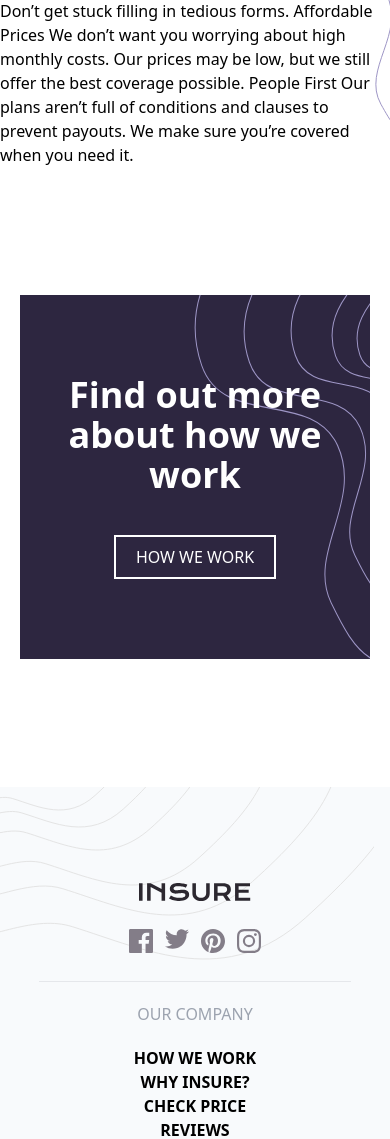
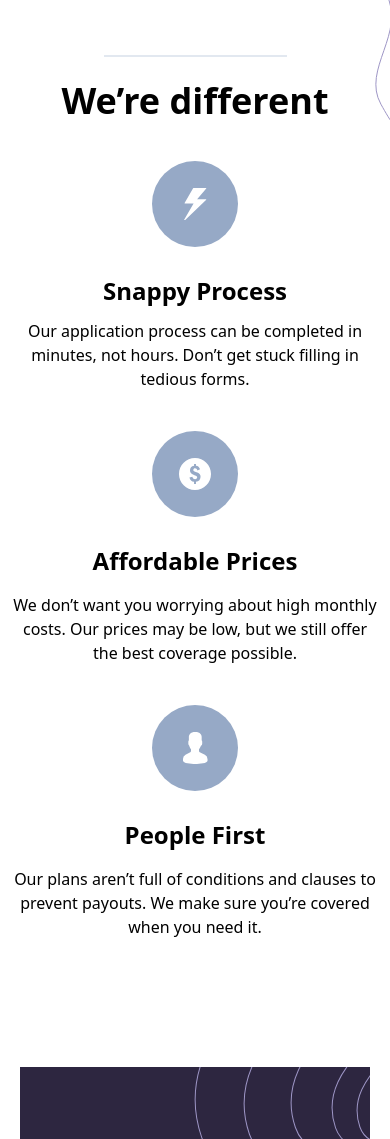
Before and after one commit to Frogerall/insure-landing-page, a website: page src/index.html in a window 390 px wide. Shown: the part 1086-2225 px from the top of the page. Drawn offline with Linux system fonts and the light colour scheme.

Commit message:
added about us section style -mobile

```diff
--- a/src/index.html
+++ b/src/index.html
@@ -81,12 +81,51 @@
    />
   </section>
 
-  We’re different Snappy Process Our application process can be completed in
-  minutes, not hours. Don’t get stuck filling in tedious forms. Affordable
-  Prices We don’t want you worrying about high monthly costs. Our prices may be
-  low, but we still offer the best coverage possible. People First Our plans
-  aren’t full of conditions and clauses to prevent payouts. We make sure you’re
-  covered when you need it.
+  <section class="about mx-3 flex flex-col gap-10 pt-16">
+   <div class="title pt-10">
+    <div class="mx-auto mb-6 h-0.5 w-2/4 bg-slate-200"></div>
+    <h2 class="text-center text-4xl font-semibold">We’re different</h2>
+   </div>
+   <div class="flex flex-col items-center justify-center text-center">
+    <img
+     src="assets/images/icon-snappy-process.svg"
+     alt="thunder icon"
+     width="86"
+     height="86"
+    />
+    <h3 class="mb-3 mt-7 text-2xl font-bold">Snappy Process</h3>
+    <p>
+     Our application process can be completed in minutes, not hours. Don’t get
+     stuck filling in tedious forms.
+    </p>
+   </div>
+   <div class="flex flex-col items-center justify-center text-center">
+    <img
+     src="assets/images/icon-affordable-prices.svg"
+     alt="dollar sign icon"
+     width="86"
+     height="86"
+    />
+    <h3 class="mb-4 mt-7 text-2xl font-bold">Affordable Prices</h3>
+    <p>
+     We don’t want you worrying about high monthly costs. Our prices may be low,
+     but we still offer the best coverage possible.
+    </p>
+   </div>
+   <div class="flex flex-col items-center justify-center text-center">
+    <img
+     src="assets/images/icon-people-first.svg"
+     alt="people icon"
+     width="86"
+     height="86"
+    />
+    <h3 class="mb-4 mt-7 text-2xl font-bold">People First</h3>
+    <p>
+     Our plans aren’t full of conditions and clauses to prevent payouts. We make
+     sure you’re covered when you need it.
+    </p>
+   </div>
+  </section>
 
   <div
    class="banner relative mx-5 my-32 flex flex-col items-center gap-10 px-1 py-20"
```
Also changed, not shown: dist/styles/output.css.
